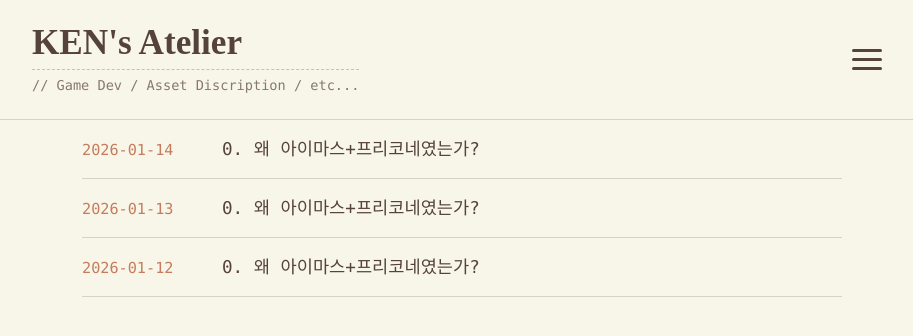
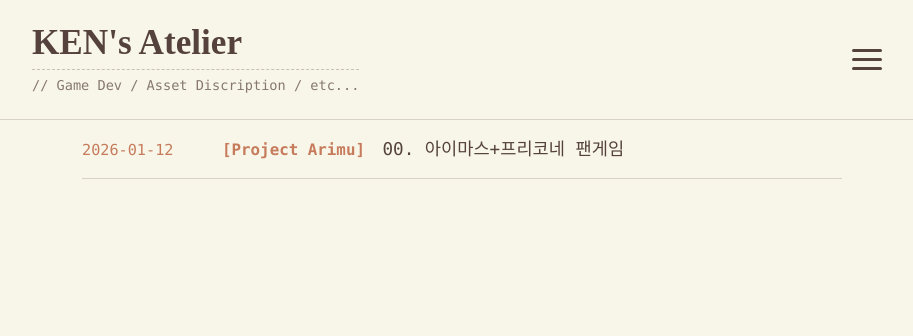
Before and after one commit to jungminna03/jungminna03.github.io, a Jekyll site: the page built from index.md, in a window 1280 px wide. Shown: the top 336 px of the page, without its empty margins (178-1091 px from the left). Built offline with Jekyll 4.4.1, drawn with Linux system fonts in a browser that asks for light colours; part of the change alters nothing that is shown.

Commit message:
[ADD] categori

```diff
--- a/_includes/header.html
+++ b/_includes/header.html
@@ -1,6 +1,5 @@
 <header class="site-header">
     <div class="header-inner">
-
         <div class="header-branding">
             <a class="site-title" href="/">KEN's Atelier</a>
             <p class="site-description">// {{ site.description }}</p>
@@ -23,20 +22,14 @@
                 <a href="#">EN</a>
                 <a href="#">JP</a>
             </div>
-
             <button id="menu-close" class="close-btn">&times;</button>
         </div>
 
         <div class="menu-body">
             <h3 class="menu-label">CATEGORIES</h3>
             <ul class="category-list">
-                {% for category in site.categories %}
-                <li>
-                    <a href="/categories/#{{ category | first | slugify }}">
-                        {{ category | first }}
-                    </a>
-                </li>
-                {% endfor %}
+                <li><a href="/#Reactive FSM">Reactive FSM</a></li>
+                <li><a href="/#Project Arimu">Project Arimu</a></li>
             </ul>
         </div>
 
@@ -56,10 +49,37 @@
     if(menuToggle) menuToggle.addEventListener('click', toggleMenu);
     if(menuClose) menuClose.addEventListener('click', toggleMenu);
 
-    // [추가] 어두운 배경 클릭 시 닫기
     if(menuOverlay) {
         menuOverlay.addEventListener('click', (e) => {
             if(e.target === menuOverlay) toggleMenu();
         });
     }
+
+    // 카테고리 필터링 로직
+    function filterPosts() {
+        const hash = decodeURIComponent(window.location.hash.substring(1));
+        const posts = document.querySelectorAll('.post-item');
+
+        posts.forEach(post => {
+            // 주소창에 #이 없으면(메인 화면) 모든 글을 보여줌
+            if (!hash) {
+                post.style.display = 'flex';
+            } else {
+                // [핵심 변경] 공백 대신 쉼표(,)를 기준으로 카테고리를 나눔
+                const postCategories = post.getAttribute('data-category').split(',');
+                if (postCategories.includes(hash)) {
+                    post.style.display = 'flex';
+                } else {
+                    post.style.display = 'none';
+                }
+            }
+        });
+
+        if (menuOverlay.classList.contains('active')) {
+            toggleMenu();
+        }
+    }
+
+    window.addEventListener('hashchange', filterPosts);
+    document.addEventListener('DOMContentLoaded', filterPosts);
 </script>
--- a/_posts/2026-01-12-Arimu-devlog-1.md
+++ b/_posts/2026-01-12-Arimu-devlog-0.md
@@ -1,6 +1,9 @@
 ---
-title: "0. 왜 아이마스+프리코네였는가?"
+title: "00. 아이마스+프리코네 팬게임"
+categories: [Project Arimu]
 ---
+
+# 왜 아이마스 + 프리코네 팬 게임을 개발하게 되었는가?
 
 ## 아이돌 마스터 콘솔 시리즈를 플레이하며
 
--- a/_posts/2026-01-13-Arimu-devlog-2.md
+++ /dev/null
@@ -1,82 +0,0 @@
----
-title: "0. 왜 아이마스+프리코네였는가?"
----
-
-## 아이돌 마스터 콘솔 시리즈를 플레이하며
-
-![아이마스 스탈릿 시즌 플레이 화면](/assets/images/Project/log/purikone_ingame.jpg)
-*[그림 1] 아이마스 스탈릿 시즌 플레이화면*
-
-'아이마스 스탈릿 시즌', '아이마스 올포유', '아이마스2'를 플레이하며 느낀 아쉬운 점이 있다.
-
-공연 도중 열심히 집중하면서 노드의 박자를 맞추는 조작들이 인게임 뒤에 있는 아이돌들에게 아무런 변화도 일으키지 못한다는 점이었다.
-
-노드를 박자에 맞춰서 정확하게 입력을 하는 시스템으로 시작해서, 계속 퍼펙트를 유지시키는 콤보, 여러 캐릭터에게 노드 입력을 분산 시키는 텐션, 스탯이 쌓이면 멋진 시각효과와 점수를 주는 스킬 시스템. 이 세가지 시스템은 충분히 이 시스템만으로도 재미있었다.
-
-하지만 내가 miss를 띄우면 캐릭터가 실수를 한다거나, perfect를 띄우면 좀 더 기쁜 표정으로 춤을 춘다거나, 이런 시스템들이 있었다면 어땠을까?
-
-노드를 치는 실력이 성장함에 따라서 공연의 시각적인 요소가 달라지며 자신의 성장을 느끼며 더 깊은 몰입감을 느낄 수 있었을텐데, 라고 생각을 했다.
-
-## 프리코네를 플레이하며
-
-![프리코네 플레이 화면](/assets/images/Project/log/purikone_ingame.jpg)
-*[그림 2] 프리코네 플레이 화면*
-
-'프리코네'를 플레이하면서도 느낀 아쉬운 점이 있다.
-
-상대가 덱을 짠 의도를 간파하기 위한 덱빌딩, 인게임에 들어가면 보여주는 화려한 스킬 애니메이션은 충분히 재미를 느끼게 해줬다.
-
-하지만 인게임에 들어가면 플레이어가 할 수 있는 행동은 스킬 누르기였는데 그마저도 나중에 자동 스킬 사용 기능이 추가되며 스킵버튼, 4배속 등등 유저가 인게임에 들어가서 할게 점점 없어져 아쉬웠다.
-
-## 인터렉션 부족
-
-두 게임에서 내가 느낀 아쉬움의 공통점을 말하자면 인게임에서의 인터렉션이다.
-
-![아이마스 인게임 노드 사진](/assets/images/Project/log/purikone_ingame.jpg)
-*[그림 3] 아이마스 스탈릿 시즌 인게임 노드*
-
-아이마스 콘솔 시리즈에서는 **유저들의 조작에 관한 인터렉션**이 좋았지만 인풋에 따라 게임이 변하는 시각적인 인터렉션은 부족했다.
-
-![프리코네 인게임 캐릭터 사진](/assets/images/Project/log/purikone_ingame.jpg)
-*[그림 4] 프리코네 인게임 캐릭터*
-
-반대로 프리코네는 **시각적인 인터렉션**은 좋았지만 인게임으로 들어간 이후 유저들의 조작에 관한 인터렉션은 부족했다.
-
-## 아이마스+프리코네
-
-![프로토타입 사진](/assets/images/Project/main-card/arimu_prototype.png)
-*[그림 5] 프로토타입*
-
-아이마스 콘솔의 조작과 관련된 시스템과 프리코네의 캐릭터 전투 시스템을 합치면 부족했던 인터렉션을 양쪽에서 채워주기 때문에 유저가 **즐겁게 조작하면서 시각적인 요소도 즐거운 게임**이 탄생할 것이라고 생각했다.
-
-## 그러나
-
-프리코네가 업데이트를 계속하면서 점점 유저들의 조작을 없애고 4배속, 스킵 등 인게임에서 보내는 시간을 줄이고 있는 이유.
-
-그것은 점점 게임들이 캐주얼화 되고 있기 때문이라고 생각한다.
-
-사람들은 더이상 힘들게 게임하고 싶어하지 않아 하는것 같다. 편하게 숏폼을 내리거나, OTT를 시청하는 것이 현재 여가 생활의 대세가 되었기에, 복잡한 사고와 집중을 요구하는 게임들은 뒷전이 되었다.
-
-하지만 나는 이 현상이 사람들이 그저 편하게 도파민을 즐기고 싶어서 이런 현상이 나타나는게 아니라, 요즘 나오는 게임들이 다 비슷한 경험을 줄 뿐더러 그마저도 점점 OTT와 숏폼과 비슷한 경험을 주려고 하기 때문이라고 생각 한다.
-
-즉, 요즘 게임들이 재미가 없어졌기 때문이라고 생각하고 싶다.
-
-나는 많은 게이머들이 정말로 새롭고 재미있는 경험을 주는 게임이 출시된다면 다시 돌아올 것이라고 믿는다.
-
-### 어디까지나 혼자서 즐길 팬게임
-
-이 게임은 기본적으로 비상업용으로, 혼자서, 혹은 피드백을 주는 사람들과 함께 즐거움의 방향성을 고민하며 이 게임 개발 자체를 즐길 것이다.
-
-캐릭터는 아이마스의 캐릭터를 바탕으로 리마스터할 것이고, 세계관은 독자적으로 구상한 흔한 이세계물 세계관을 사용해,최종적으로는 아이마스와 프리코네의 장점을 합친 새로운 게임을 개발하고 싶다.
-
-벌써부터 이 게임을 개발하고, 플레이할 생각에 설레기 시작했다.
-
----
-<div style="font-size: 0.8em; color: #555;">
-  <h3>Reference & Copyright</h3>
-  <ul>
-    <li>본 글에 인용된 게임 이미지의 저작권은 <strong>Bandai Namco Entertainment Inc.</strong> 및 <strong>Cygames, Inc.</strong>에 있습니다.</li>
-    <li>이 프로젝트는 비상업적 팬 게임 프로젝트이며, 원작사의 권리를 침해할 의도가 없습니다.</li>
-    <li>Images cited in this post are for reference/critique purposes only.</li>
-  </ul>
-</div>
--- a/_posts/2026-01-14-Arimu-devlog-3.md
+++ /dev/null
@@ -1,82 +0,0 @@
----
-title: "0. 왜 아이마스+프리코네였는가?"
----
-
-## 아이돌 마스터 콘솔 시리즈를 플레이하며
-
-![아이마스 스탈릿 시즌 플레이 화면](/assets/images/Project/log/purikone_ingame.jpg)
-*[그림 1] 아이마스 스탈릿 시즌 플레이화면*
-
-'아이마스 스탈릿 시즌', '아이마스 올포유', '아이마스2'를 플레이하며 느낀 아쉬운 점이 있다.
-
-공연 도중 열심히 집중하면서 노드의 박자를 맞추는 조작들이 인게임 뒤에 있는 아이돌들에게 아무런 변화도 일으키지 못한다는 점이었다.
-
-노드를 박자에 맞춰서 정확하게 입력을 하는 시스템으로 시작해서, 계속 퍼펙트를 유지시키는 콤보, 여러 캐릭터에게 노드 입력을 분산 시키는 텐션, 스탯이 쌓이면 멋진 시각효과와 점수를 주는 스킬 시스템. 이 세가지 시스템은 충분히 이 시스템만으로도 재미있었다.
-
-하지만 내가 miss를 띄우면 캐릭터가 실수를 한다거나, perfect를 띄우면 좀 더 기쁜 표정으로 춤을 춘다거나, 이런 시스템들이 있었다면 어땠을까?
-
-노드를 치는 실력이 성장함에 따라서 공연의 시각적인 요소가 달라지며 자신의 성장을 느끼며 더 깊은 몰입감을 느낄 수 있었을텐데, 라고 생각을 했다.
-
-## 프리코네를 플레이하며
-
-![프리코네 플레이 화면](/assets/images/Project/log/purikone_ingame.jpg)
-*[그림 2] 프리코네 플레이 화면*
-
-'프리코네'를 플레이하면서도 느낀 아쉬운 점이 있다.
-
-상대가 덱을 짠 의도를 간파하기 위한 덱빌딩, 인게임에 들어가면 보여주는 화려한 스킬 애니메이션은 충분히 재미를 느끼게 해줬다.
-
-하지만 인게임에 들어가면 플레이어가 할 수 있는 행동은 스킬 누르기였는데 그마저도 나중에 자동 스킬 사용 기능이 추가되며 스킵버튼, 4배속 등등 유저가 인게임에 들어가서 할게 점점 없어져 아쉬웠다.
-
-## 인터렉션 부족
-
-두 게임에서 내가 느낀 아쉬움의 공통점을 말하자면 인게임에서의 인터렉션이다.
-
-![아이마스 인게임 노드 사진](/assets/images/Project/log/purikone_ingame.jpg)
-*[그림 3] 아이마스 스탈릿 시즌 인게임 노드*
-
-아이마스 콘솔 시리즈에서는 **유저들의 조작에 관한 인터렉션**이 좋았지만 인풋에 따라 게임이 변하는 시각적인 인터렉션은 부족했다.
-
-![프리코네 인게임 캐릭터 사진](/assets/images/Project/log/purikone_ingame.jpg)
-*[그림 4] 프리코네 인게임 캐릭터*
-
-반대로 프리코네는 **시각적인 인터렉션**은 좋았지만 인게임으로 들어간 이후 유저들의 조작에 관한 인터렉션은 부족했다.
-
-## 아이마스+프리코네
-
-![프로토타입 사진](/assets/images/Project/main-card/arimu_prototype.png)
-*[그림 5] 프로토타입*
-
-아이마스 콘솔의 조작과 관련된 시스템과 프리코네의 캐릭터 전투 시스템을 합치면 부족했던 인터렉션을 양쪽에서 채워주기 때문에 유저가 **즐겁게 조작하면서 시각적인 요소도 즐거운 게임**이 탄생할 것이라고 생각했다.
-
-## 그러나
-
-프리코네가 업데이트를 계속하면서 점점 유저들의 조작을 없애고 4배속, 스킵 등 인게임에서 보내는 시간을 줄이고 있는 이유.
-
-그것은 점점 게임들이 캐주얼화 되고 있기 때문이라고 생각한다.
-
-사람들은 더이상 힘들게 게임하고 싶어하지 않아 하는것 같다. 편하게 숏폼을 내리거나, OTT를 시청하는 것이 현재 여가 생활의 대세가 되었기에, 복잡한 사고와 집중을 요구하는 게임들은 뒷전이 되었다.
-
-하지만 나는 이 현상이 사람들이 그저 편하게 도파민을 즐기고 싶어서 이런 현상이 나타나는게 아니라, 요즘 나오는 게임들이 다 비슷한 경험을 줄 뿐더러 그마저도 점점 OTT와 숏폼과 비슷한 경험을 주려고 하기 때문이라고 생각 한다.
-
-즉, 요즘 게임들이 재미가 없어졌기 때문이라고 생각하고 싶다.
-
-나는 많은 게이머들이 정말로 새롭고 재미있는 경험을 주는 게임이 출시된다면 다시 돌아올 것이라고 믿는다.
-
-### 어디까지나 혼자서 즐길 팬게임
-
-이 게임은 기본적으로 비상업용으로, 혼자서, 혹은 피드백을 주는 사람들과 함께 즐거움의 방향성을 고민하며 이 게임 개발 자체를 즐길 것이다.
-
-캐릭터는 아이마스의 캐릭터를 바탕으로 리마스터할 것이고, 세계관은 독자적으로 구상한 흔한 이세계물 세계관을 사용해,최종적으로는 아이마스와 프리코네의 장점을 합친 새로운 게임을 개발하고 싶다.
-
-벌써부터 이 게임을 개발하고, 플레이할 생각에 설레기 시작했다.
-
----
-<div style="font-size: 0.8em; color: #555;">
-  <h3>Reference & Copyright</h3>
-  <ul>
-    <li>본 글에 인용된 게임 이미지의 저작권은 <strong>Bandai Namco Entertainment Inc.</strong> 및 <strong>Cygames, Inc.</strong>에 있습니다.</li>
-    <li>이 프로젝트는 비상업적 팬 게임 프로젝트이며, 원작사의 권리를 침해할 의도가 없습니다.</li>
-    <li>Images cited in this post are for reference/critique purposes only.</li>
-  </ul>
-</div>
--- a/index.md
+++ b/index.md
@@ -1,4 +1,25 @@
 ---
-layout: home
+layout: default
 title: Home
 ---
+
+<div class="blog-list-container">
+    <ul class="post-list">
+        {% for post in site.posts %}
+
+        <li class="post-item" data-category="{{ post.categories | join: ',' }}">
+            <span class="post-date">{{ post.date | date: "%Y-%m-%d" }}</span>
+            <a href="{{ post.url | relative_url }}" class="post-link">
+                {% if post.categories.size > 0 %}
+                <span class="post-category" style="color: var(--point-color); font-weight: bold; margin-right: 8px; font-size: 0.9em;">
+                    [{{ post.categories | first }}]
+                </span>
+                {% endif %}
+
+                {{ post.title }}
+            </a>
+        </li>
+
+        {% endfor %}
+    </ul>
+</div>
```
